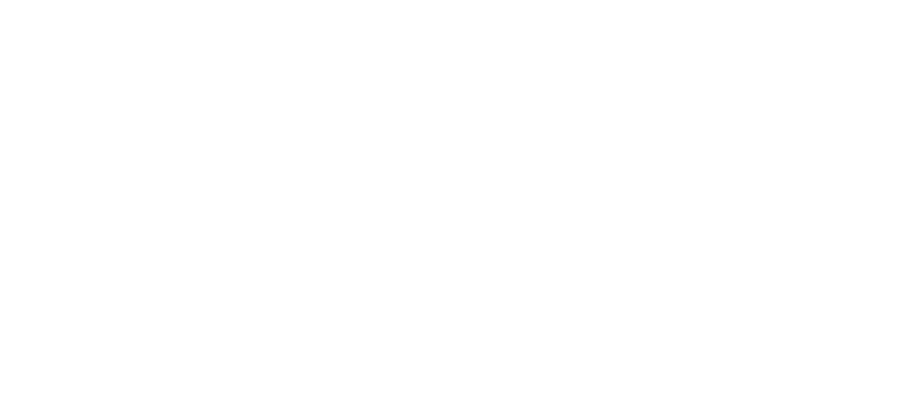
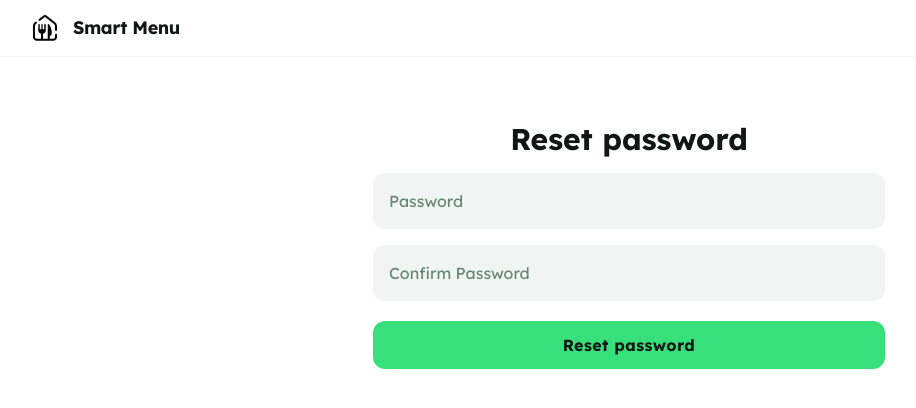
Before and after one commit to desprd/smart-menu-app, a React (Vite) app in the folder client/: page /resetpassword in a window 1280 px wide. Before the commit this address had no page. Shown: the top 408 px of the page, without its empty margins (11-927 px from the left). Built offline with nearby package versions, Linux system fonts and the light colour scheme.

Commit message:
Add client: ResetPassword page

```diff
--- a/client/src/App.tsx
+++ b/client/src/App.tsx
@@ -9,6 +9,7 @@
 import Settings from "./pages/Settings";
 import Help from "./pages/Help";
 import ForgotPassword from "./pages/ForgotPassword";
+import ResetPassword from "./pages/ResetPassword";
 
 function App() {
   return (
@@ -24,6 +25,7 @@
           <Route path="/settings" element={<Settings />}></Route>
           <Route path="/help" element={<Help />}></Route>
           <Route path="/forgotpassword" element={<ForgotPassword />}></Route>
+          <Route path="/resetpassword" element={<ResetPassword />}></Route>
         </Routes>
       </BrowserRouter>
     </div>
--- a/client/src/pages/ForgotPassword.tsx
+++ b/client/src/pages/ForgotPassword.tsx
@@ -2,10 +2,8 @@
 import InputField from "../components/InputField";
 
 import Header from "../components/Header";
-import { Link } from "react-router-dom";
-import { tr } from "react-day-picker/locale";
 
-function ForgotPassword() {
+const ForgotPassword: React.FC = () => {
   const [email, setEmail] = useState("");
   const [errorMessage, setErrorMessage] = useState("");
   const [isSucceeded, setIsSucceeded] = useState<boolean>(true);
@@ -61,6 +59,6 @@
       </main>
     </div>
   );
-}
+};
 
 export default ForgotPassword;
--- a/client/src/pages/ResetPassword.tsx
+++ b/client/src/pages/ResetPassword.tsx
@@ -0,0 +1,72 @@
+import React, { useState } from "react";
+import { Link } from "react-router-dom";
+import Header from "../components/Header";
+import InputField from "../components/InputField";
+const ResetPassword: React.FC = () => {
+  const [password, setPassword] = useState("");
+  const [confirmPassword, setConfirmPassword] = useState("");
+  const [errorMessage, setErrorMessage] = useState("");
+  const [isUpdated, setIsUpdated] = useState(false);
+
+  const handleSignup = () => {
+    if (password.length < 6) {
+      setErrorMessage("Password supposed to be at least 6 characters long");
+      return;
+    }
+    if (password != confirmPassword) {
+      setErrorMessage("Failed to confirm password");
+      return;
+    }
+    setErrorMessage("");
+    setIsUpdated(true);
+  };
+
+  return (
+    <div className="min-h-screen bg-white font-lexend text-[#111714]">
+      <Header pageName="Reset Password" />
+      <main className="flex justify-center px-4 md:px-10 py-10">
+        <div className="w-full max-w-lg flex flex-col">
+          <h2 className="text-2xl md:text-3xl font-bold text-center pt-6 pb-4">
+            Reset password
+          </h2>
+
+          <div className="space-y-4 px-2 md:px-0">
+            {errorMessage && (
+              <div className="text-red-600 text-sm font-medium px-2 md:px-0 pt-2">
+                {errorMessage}
+              </div>
+            )}
+            {isUpdated && (
+              <div className="text-green-600 text-sm font-medium px-2 md:px-0 pt-2">
+                Your password updated successfully
+              </div>
+            )}
+            <InputField
+              placeholder="Password"
+              type="password"
+              value={password}
+              onChange={setPassword}
+            />
+            <InputField
+              placeholder="Confirm Password"
+              type="password"
+              value={confirmPassword}
+              onChange={setConfirmPassword}
+            />
+          </div>
+
+          <div className="px-2 md:px-0 py-5">
+            <button
+              onClick={handleSignup}
+              className="w-full bg-[#38e07b] h-12 rounded-xl text-base font-bold tracking-wide text-[#111714] hover:opacity-90 transition"
+            >
+              Reset password
+            </button>
+          </div>
+        </div>
+      </main>
+    </div>
+  );
+};
+
+export default ResetPassword;
--- a/client/src/pages/Signup.tsx
+++ b/client/src/pages/Signup.tsx
@@ -45,6 +45,11 @@
           </h2>
 
           <div className="space-y-4 px-2 md:px-0">
+            {errorMessage && (
+              <div className="text-red-600 text-sm font-medium px-2 md:px-0 pt-2">
+                {errorMessage}
+              </div>
+            )}
             <InputField
               placeholder="Full name"
               value={fullName}
@@ -68,11 +73,6 @@
               value={confirmPassword}
               onChange={setConfirmPassword}
             />
-            {errorMessage && (
-              <div className="text-red-600 text-sm font-medium px-2 md:px-0 pt-2">
-                {errorMessage}
-              </div>
-            )}
           </div>
 
           <div className="px-2 md:px-0 py-5">
```
